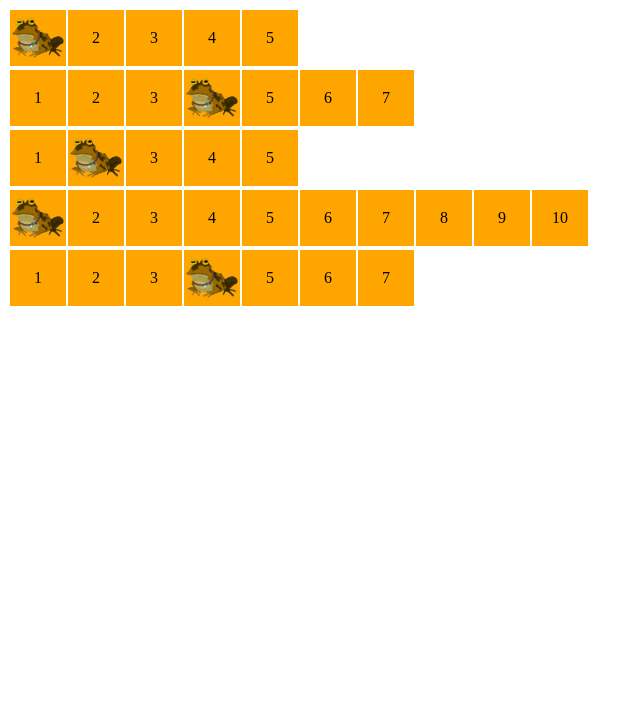
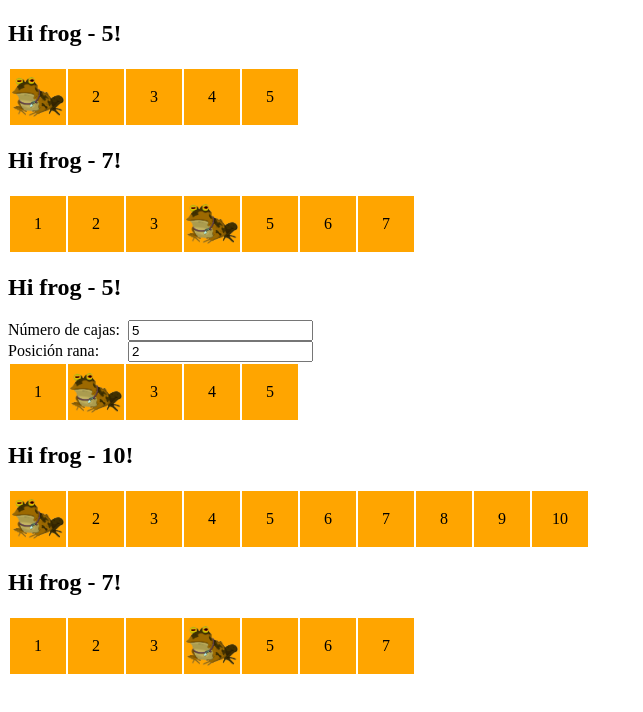
Before and after one commit to donxd/frog-angular, an Angular app: page / in a window 1280 px wide. Shown: the top 712 px of the page, without its empty margins (0-643 px from the left). Built offline with nearby package versions, Linux system fonts and the light colour scheme.

Commit message:
feat(frog): add frog selection control

```diff
--- a/src/app/frog/frog.component.html
+++ b/src/app/frog/frog.component.html
@@ -1,3 +1,26 @@
+<h2>Hi frog - {{boxesComponent}}!</h2>
+<div *ngIf="configComponent" class='table'>
+    <div class='row'>
+        <div class='cell'>
+            <label for="nboxes">Número de cajas: &nbsp;</label>
+        </div>
+        <div class='cell'>
+                <!-- (change)="changeInputBoxes()" -->
+            <input type="number" id="nboxes" min="1"
+                value={{boxesComponent}}>
+        </div>
+    </div>
+    <div class='row'>
+        <div class='cell'>
+            <label for="pfrog">Posición rana: </label>
+        </div>
+        <div class='cell'>
+            <input type="number" #pfrog min="1"
+                (change)="changeInputSelection()"
+                value={{selectedComponent}}>
+        </div>
+    </div>
+</div>
 <table id='elements'>
     <tr>
         <td
--- a/src/app/frog/frog.component.ts
+++ b/src/app/frog/frog.component.ts
@@ -1,4 +1,4 @@
-import { Component, Input, OnInit } from '@angular/core';
+import { Component, ElementRef, Input, OnInit, ViewChild } from '@angular/core';
 
 @Component({
   selector: 'app-frog',
@@ -10,6 +10,8 @@ export class FrogComponent implements OnInit {
   @Input() boxes: number;
   @Input() selected: number;
   @Input() config: boolean;
+
+  @ViewChild('pfrog') pfrog: ElementRef;
 
   readonly DEFAULT_BOXES = 5;
   readonly DEFAULT_SELECTED = 1;
@@ -78,6 +80,41 @@ export class FrogComponent implements OnInit {
 
       this.boxesElements[boxSelected.index-1].selected = false;
       this.boxesElements[newBoxSelection.index-1].selected = true;
+
+      this.selectedComponent = newBoxSelection.index;
+    }
+  }
+
+  changeInputSelection () {
+    const newPosition = this.pfrog.nativeElement.value;
+    const oldPosition = this.getPositionFrogAdvanced();
+    this.changeSelected(newPosition, oldPosition);
+  }
+
+  getPositionFrogAdvanced () {
+    return this.boxesElements.filter(box => box.selected)[0].index;
+  }
+
+  changeSelected (newPosition, oldPosition=this.DEFAULT_BOXES) {
+    this.changeSelectedByObjects(newPosition, oldPosition);
+  }
+
+  changeSelectedByObjects (newPosition, oldPosition) {
+    if (this.boxesElements && this.boxesElements.length && oldPosition > -1){
+      // const positionFrog = this.getPositionFrogAdvanced();
+      const positionFrog = oldPosition;
+
+      const newPositionSelection = newPosition <= this.boxesElements.length ?
+        newPosition : 1;
+
+      // this.selected = newPositionSelection;
+      this.selectedComponent = newPositionSelection;
+
+      this.boxesElements[positionFrog-1].selected = false;
+      this.boxesElements[newPositionSelection-1].selected = true;
+
+      // this.boxesElements = [...this.boxesElements];
+      // this.boxesElements = JSON.parse(JSON.stringify(this.boxesElements));
     }
   }
 
```
